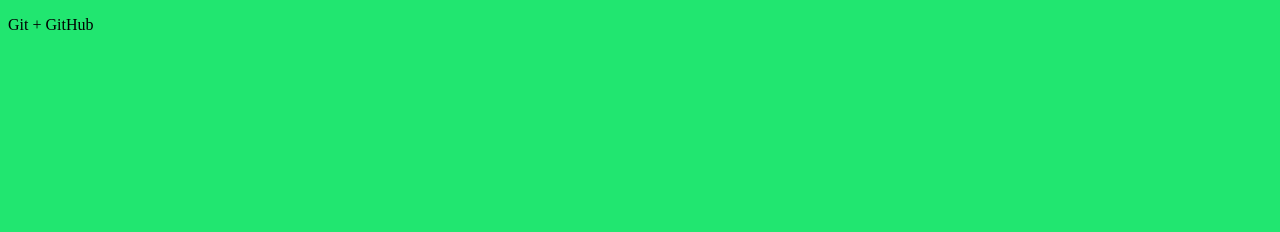
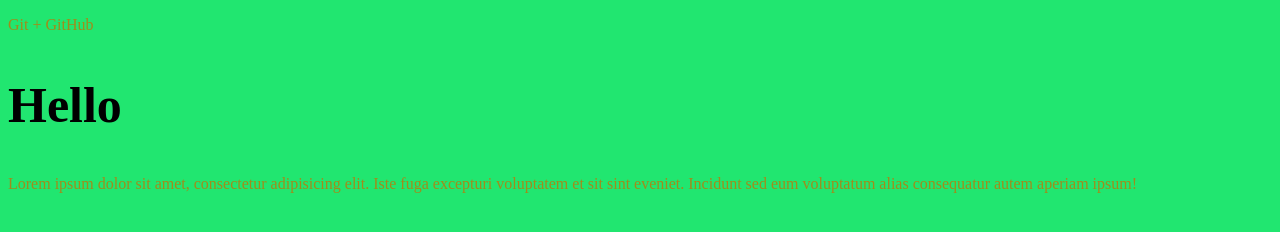
Before and after one commit to SerhiiHaker/gittest, a plain HTML site: page index.html in a window 1280 px wide. Drawn offline with Linux system fonts and the light colour scheme.

Commit message:
our first changes

```diff
--- a/css/style.css
+++ b/css/style.css
@@ -1,3 +1,9 @@
 body{
 	background: rgb(33, 230, 112);
 }
+p{
+	color: rgb(160, 140, 27);
+}
+h2{
+	font-size: 50px;
+}
--- a/index.html
+++ b/index.html
@@ -9,5 +9,7 @@
 </head>
 <body>
 	<p>Git + GitHub</p>
+	<h2>Hello</h2>
+	<p>Lorem ipsum dolor sit amet, consectetur adipisicing elit. Iste fuga excepturi voluptatem et sit sint eveniet. Incidunt sed eum voluptatum alias consequatur autem aperiam ipsum!</p>
 </body>
 </html>
```
